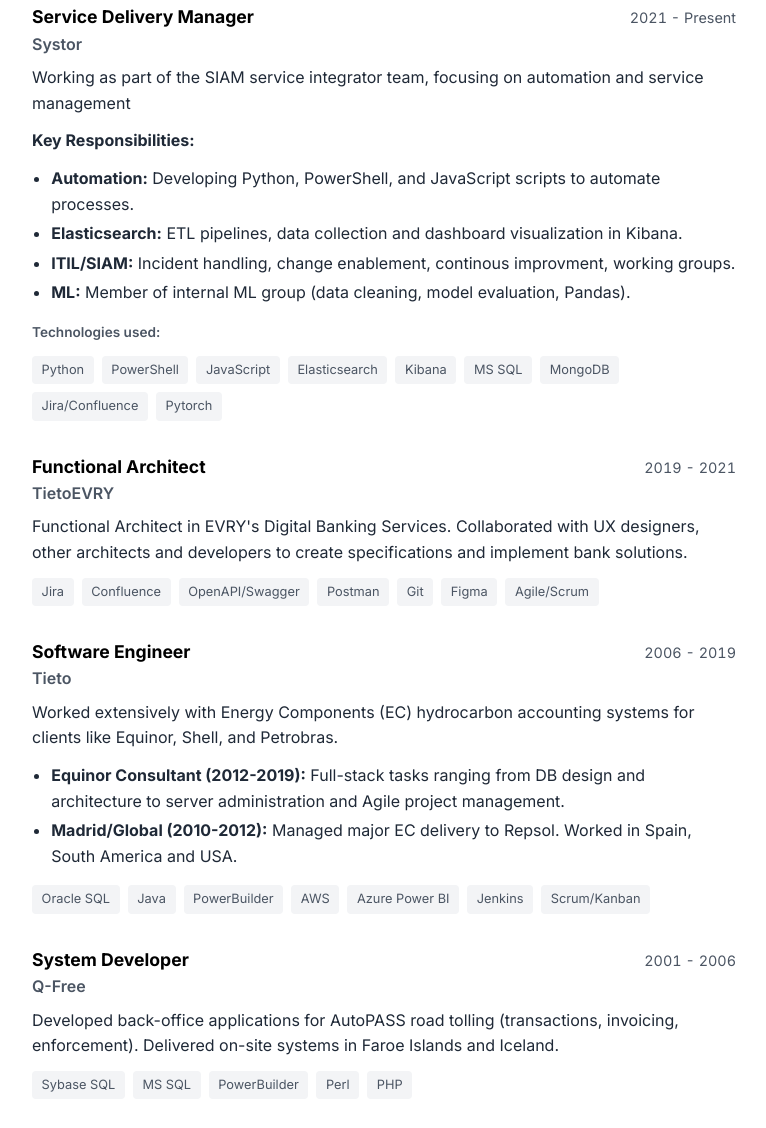
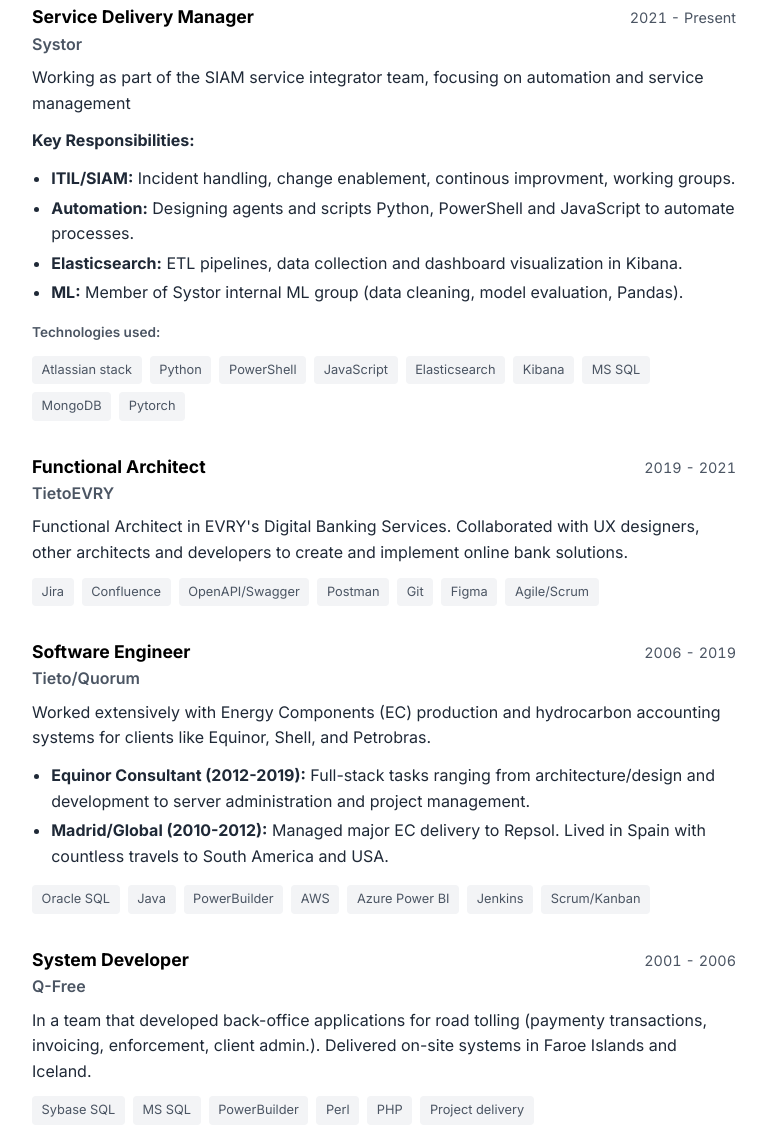
Before and after one commit to halldorolafsson/halldorolafsson.github.io, a plain HTML site: page index.html in a window 1280 px wide. Shown: the part 431-1559 px from the top of the page, without its empty margins (256-1022 px from the left). Drawn offline with Linux system fonts and the light colour scheme.

Commit message:
Revise CV content and improve layout
Updated the CV for Halldor Olafsson, including changes to job descriptions, responsibilities, and technologies used. Adjusted layout and styling for improved readability.

```diff
--- a/index.html
+++ b/index.html
@@ -244,14 +244,15 @@
 
                         <p><strong>Key Responsibilities:</strong></p>
                         <ul>
-                            <li><strong>Automation:</strong> Developing Python, PowerShell, and JavaScript scripts to automate processes.</li>
+                            <li><strong>ITIL/SIAM:</strong> Incident handling, change enablement, continous improvment, working groups.</li>
+                            <li><strong>Automation:</strong> Designing agents and scripts Python, PowerShell and JavaScript to automate processes.</li>
                             <li><strong>Elasticsearch:</strong> ETL pipelines, data collection and dashboard visualization in Kibana.</li>
-                            <li><strong>ITIL/SIAM:</strong> Incident handling, change enablement, continous improvment, working groups.</li>
-                            <li><strong>ML:</strong> Member of internal ML group (data cleaning, model evaluation, Pandas).</li>
+                            <li><strong>ML:</strong> Member of Systor internal ML group (data cleaning, model evaluation, Pandas).</li>
                         </ul>
 
                         <span class="tech-label">Technologies used:</span>
                         <div class="tags-container">
+                            <span class="tag">Atlassian stack</span>
                             <span class="tag">Python</span>
                             <span class="tag">PowerShell</span>
                             <span class="tag">JavaScript</span>
@@ -259,7 +260,6 @@
                             <span class="tag">Kibana</span>
                             <span class="tag">MS SQL</span>
                             <span class="tag">MongoDB</span>
-                            <span class="tag">Jira/Confluence</span>
                             <span class="tag">Pytorch</span>
                         </div>
                     </div>
@@ -274,7 +274,7 @@
                         <div class="period">2019 - 2021</div>
                     </div>
                     <div class="job-description">
-                        <p>Functional Architect in EVRY's Digital Banking Services. Collaborated with UX designers, other architects and developers to create specifications and implement bank solutions.</p>
+                        <p>Functional Architect in EVRY's Digital Banking Services. Collaborated with UX designers, other architects and developers to create and implement online bank solutions.</p>
 
                         <div class="tags-container">
                             <span class="tag">Jira</span>
@@ -292,15 +292,15 @@
                     <div class="job-header">
                         <div>
                             <div class="job-title">Software Engineer</div>
-                            <div class="company"><a href="https://www.tietoevry.com/">Tieto</a></div>
+                            <div class="company"><a href="https://www.tietoevry.com/">Tieto/Quorum</a></div>
                         </div>
                         <div class="period">2006 - 2019</div>
                     </div>
                     <div class="job-description">
-                        <p>Worked extensively with Energy Components (EC) hydrocarbon accounting systems for clients like Equinor, Shell, and Petrobras.</p>
+                        <p>Worked extensively with Energy Components (EC) production and hydrocarbon accounting systems for clients like Equinor, Shell, and Petrobras.</p>
                         <ul>
-                            <li><strong>Equinor Consultant (2012-2019):</strong> Full-stack tasks ranging from DB design and architecture to server administration and Agile project management.</li>
-                            <li><strong>Madrid/Global (2010-2012):</strong> Managed major EC delivery to Repsol. Worked in Spain, South America and USA.</li>
+                            <li><strong>Equinor Consultant (2012-2019):</strong> Full-stack tasks ranging from architecture/design and development to server administration and project management.</li>
+                            <li><strong>Madrid/Global (2010-2012):</strong> Managed major EC delivery to Repsol. Lived in Spain with countless travels to South America and USA.</li>
                         </ul>
 
                         <div class="tags-container">
@@ -324,13 +324,14 @@
                         <div class="period">2001 - 2006</div>
                     </div>
                     <div class="job-description">
-                        <p>Developed back-office applications for AutoPASS road tolling (transactions, invoicing, enforcement). Delivered on-site systems in Faroe Islands and Iceland.</p>
+                        <p>In a team that developed back-office applications for road tolling (paymenty transactions, invoicing, enforcement, client admin.). Delivered on-site systems in Faroe Islands and Iceland.</p>
                         <div class="tags-container">
                             <span class="tag">Sybase SQL</span>
                             <span class="tag">MS SQL</span>
                             <span class="tag">PowerBuilder</span>
                             <span class="tag">Perl</span>
                             <span class="tag">PHP</span>
+                            <span class="tag">Project delivery</span>
                         </div>
                     </div>
                 </article>
```
